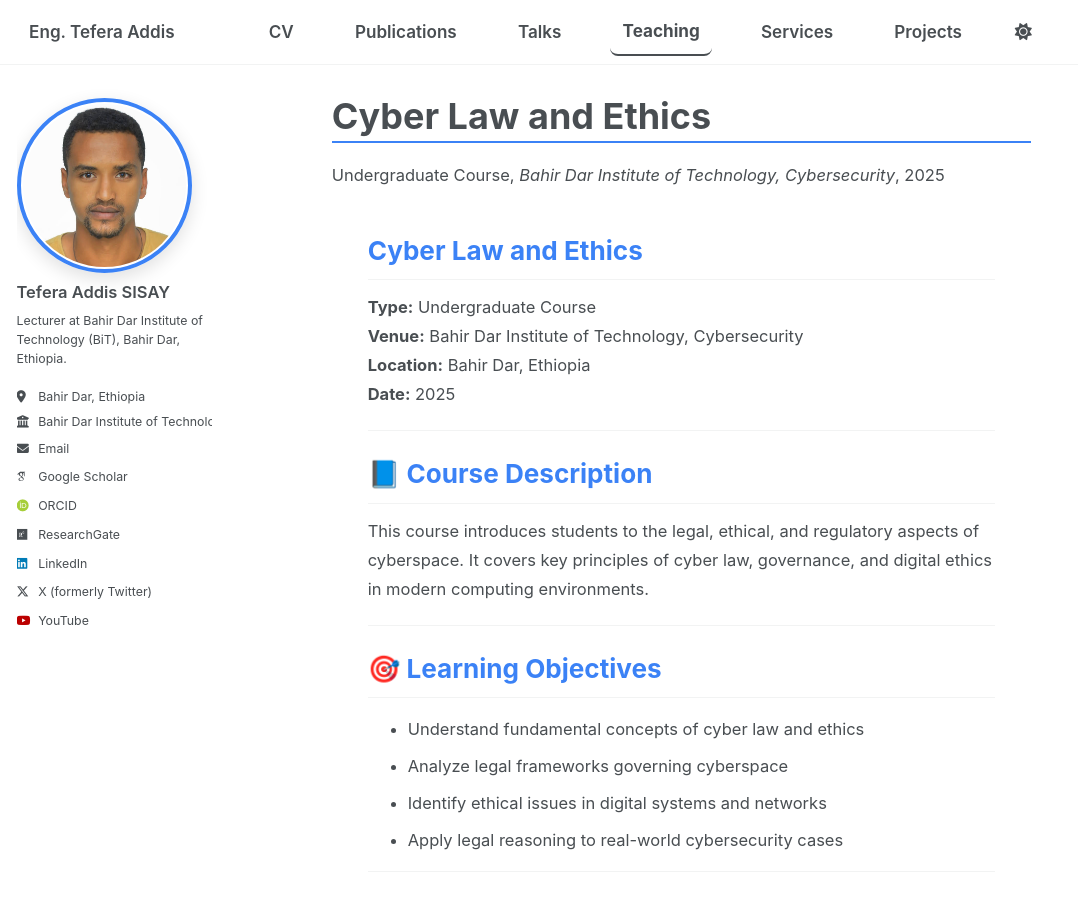
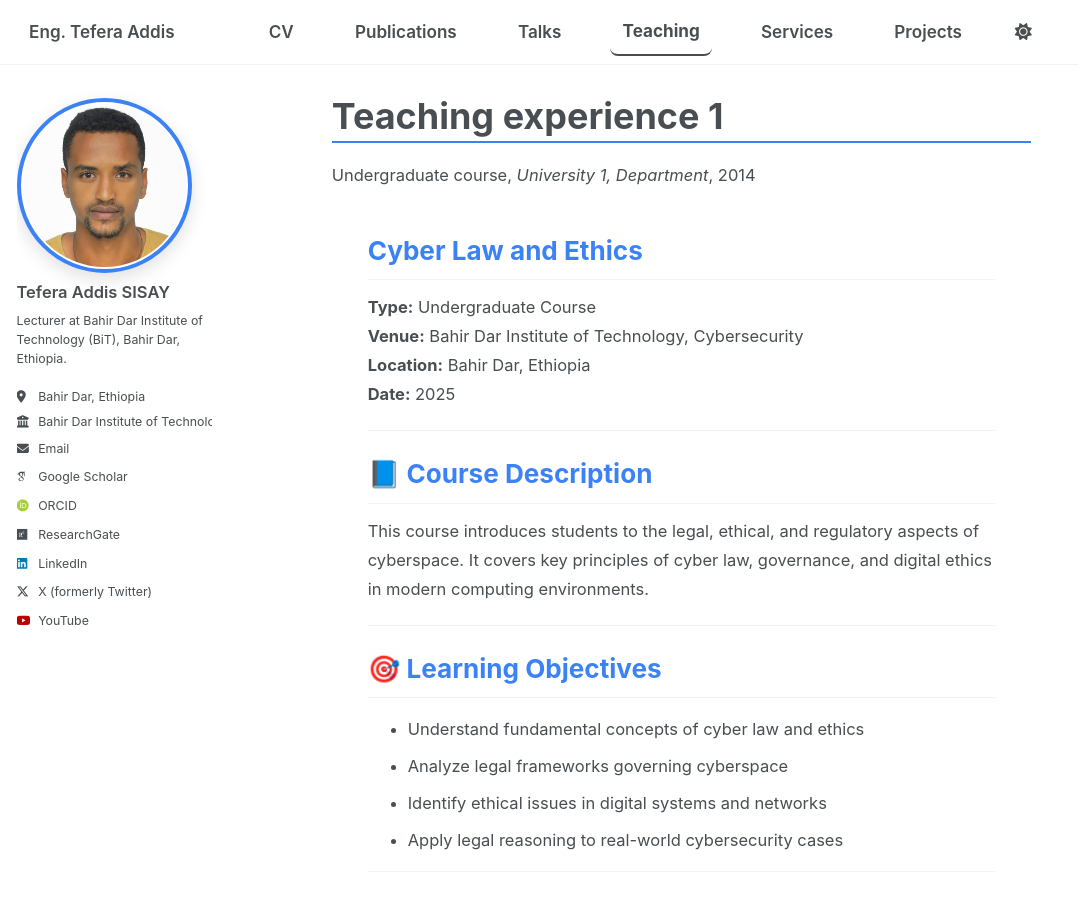
Before and after one commit to tefera-addis-sisay/tefera-addis-sisay.github.io, a Jekyll site: the page built from _teaching/2014-spring-teaching-1.md, in a window 1280 px wide and 900 px high. Shown: the whole window, without its empty margins (0-1078 px from the left). Built offline with Jekyll 4.4.1, drawn with Linux system fonts in a browser that asks for light colours; some web fonts are replaced; a script bundle is joined from its source files by our own code; library files that are not in the unit come from our copies.

Commit message:
Update 2014-spring-teaching-1.md

```diff
--- a/_teaching/2014-spring-teaching-1.md
+++ b/_teaching/2014-spring-teaching-1.md
@@ -1,14 +1,13 @@
 ---
-title: "Cyber Law and Ethics"
+title: "Teaching experience 1"
 collection: teaching
-type: "Undergraduate Course"
-permalink: /teaching/cyber-law-and-ethics/
-layout: single
-author_profile: true
-venue: "Bahir Dar Institute of Technology, Cybersecurity"
-location: "Bahir Dar, Ethiopia"
-date: 2025-09-01
+type: "Undergraduate course"
+permalink: /teaching/2014-spring-teaching-1
+venue: "University 1, Department"
+date: 2014-01-01
+location: "City, Country"
 ---
+
 
 ## Cyber Law and Ethics
 
```
